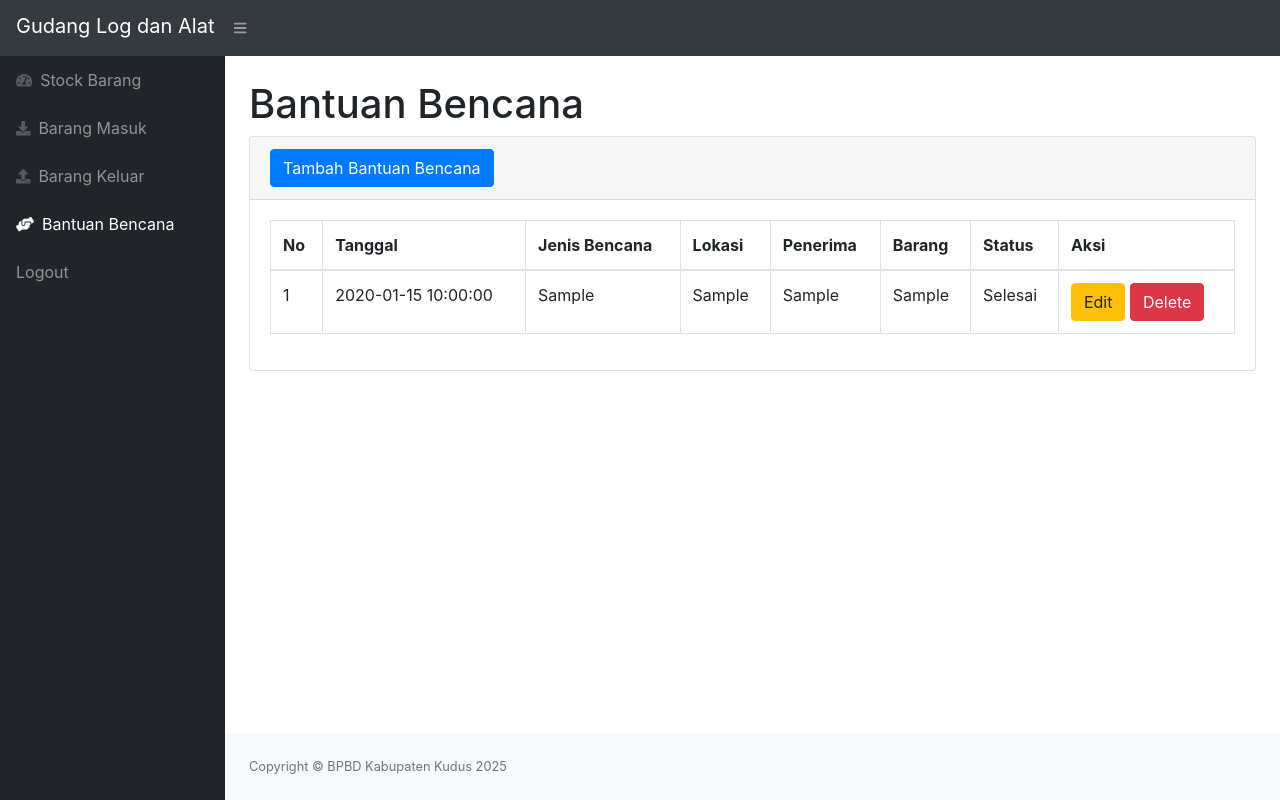
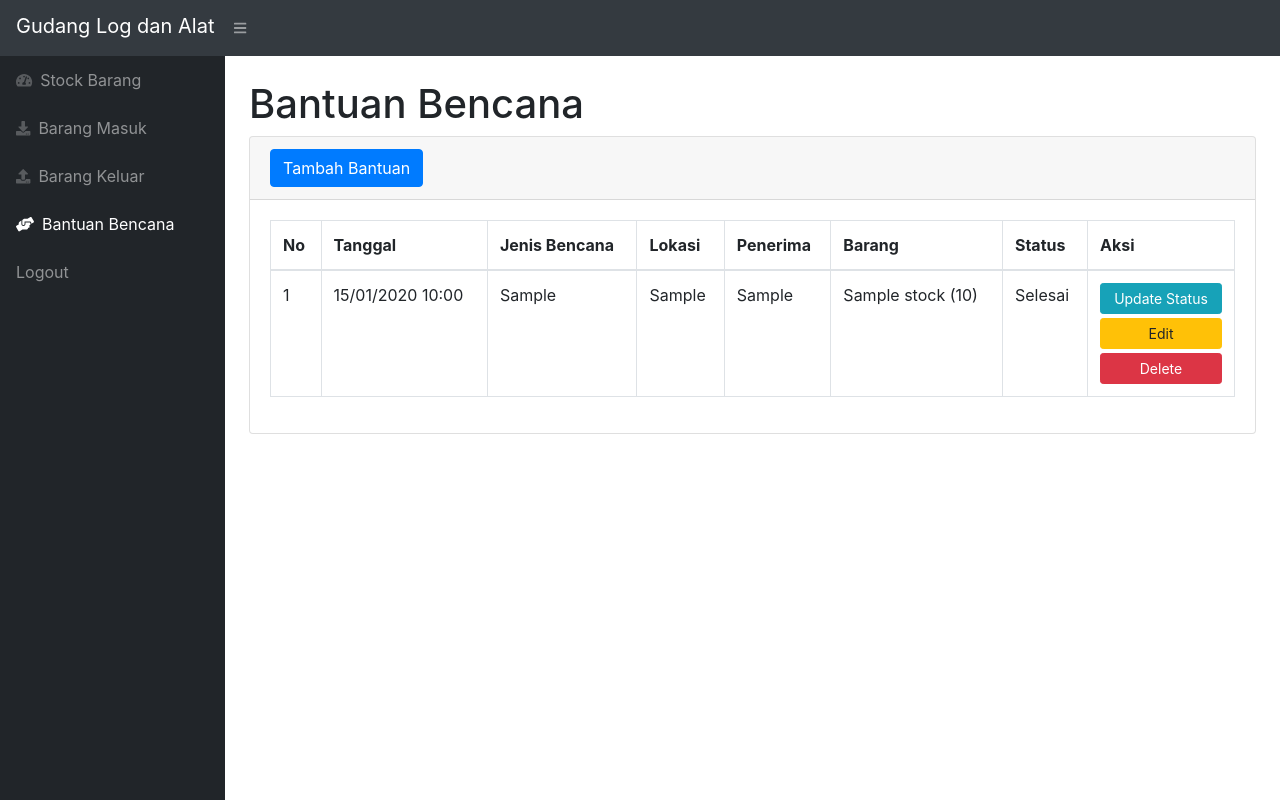
Before and after one commit to Jagasaki69/inventaris, a PHP site: page /bantuan.php in a window 1280 px wide. Run offline with PHP 8.4, Linux system fonts and the light colour scheme; the visitor is signed in with stand-in values (Sample User, id 1); tables that the repository leaves empty or names only in its code hold one stand-in row (values such as "Sample post"); some libraries are stand-ins or nearby versions.

Commit message:
bantuan, function

```diff
--- a/bantuan.php
+++ b/bantuan.php
@@ -1,6 +1,6 @@
 <?php
-session_start();
-require "function.php";
+require 'function.php';
+require 'cek.php';
 ?>
 
 <!DOCTYPE html>
@@ -15,6 +15,7 @@ require "function.php";
         <script src="https://cdnjs.cloudflare.com/ajax/libs/font-awesome/5.15.1/js/all.min.js"></script>
     </head>
     <body class="sb-nav-fixed">
+        <!-- Top Navigation -->
         <nav class="sb-topnav navbar navbar-expand navbar-dark bg-dark">
             <a class="navbar-brand" href="index.php">
                 Gudang Log dan Alat
@@ -24,6 +25,7 @@ require "function.php";
         </nav>
 
         <div id="layoutSidenav">
+            <!-- Side Navigation -->
             <div id="layoutSidenav_nav">
                 <nav class="sb-sidenav accordion sb-sidenav-dark" id="sidenavAccordion">
                     <div class="sb-sidenav-menu">
@@ -52,14 +54,15 @@ require "function.php";
                 </nav>
             </div>
 
+            <!-- Main Content -->
             <div id="layoutSidenav_content">
                 <main>
                     <div class="container-fluid">
                         <h1 class="mt-4">Bantuan Bencana</h1>
                         <div class="card mb-4">
                             <div class="card-header">
-                                <button type="button" class="btn btn-primary" data-toggle="modal" data-target="#tambahBantuan">
-                                    Tambah Bantuan Bencana
+                                <button type="button" class="btn btn-primary" data-toggle="modal" data-target="#modalTambahBantuan">
+                                    Tambah Bantuan
                                 </button>
                             </div>
                             <div class="card-body">
@@ -79,27 +82,71 @@ require "function.php";
                                         </thead>
                                         <tbody>
                                         <?php
-                                            $query = mysqli_query($conn, "SELECT * FROM bantuan_bencana ORDER BY tanggal DESC");
+                                            $query = mysqli_query($conn, "SELECT b.*,
+                                                GROUP_CONCAT(CONCAT(s.namabarang, ' (', d.jumlah, ')') SEPARATOR ', ') as detail_barang
+                                                FROM bantuan_bencana b
+                                                LEFT JOIN detail_bantuan d ON b.id_bantuan = d.id_bantuan
+                                                LEFT JOIN stock s ON d.id_barang = s.idbarang
+                                                GROUP BY b.id_bantuan
+                                                ORDER BY b.tanggal DESC");
                                             $no = 1;
                                             while($data = mysqli_fetch_array($query)){
                                         ?>
                                             <tr>
                                                 <td><?=$no++?></td>
-                                                <td><?=$data['tanggal']?></td>
+                                                <td><?=date('d/m/Y H:i', strtotime($data['tanggal']))?></td>
                                                 <td><?=$data['jenis_bencana']?></td>
                                                 <td><?=$data['lokasi_bencana']?></td>
                                                 <td><?=$data['penerima']?></td>
-                                                <td><?=$data['jenis_bantuan']?></td>
+                                                <td><?=$data['detail_barang']?></td>
                                                 <td><?=$data['status']?></td>
                                                 <td>
-                                                    <button type="button" class="btn btn-warning" data-toggle="modal" data-target="#edit<?=$data['id_bantuan']?>">
+                                                     <div class="d-flex flex-column">
+                                                    <button type="button" class="btn btn-info btn-sm mb-1" data-toggle="modal"
+                                                            data-target="#updateStatus<?=$data['id_bantuan']?>">
+                                                        Update Status
+                                                    </button>
+                                                    <button type="button" class="btn btn-warning btn-sm mb-1" data-toggle="modal"
+                                                            data-target="#edit<?=$data['id_bantuan']?>">
                                                         Edit
                                                     </button>
-                                                    <button type="button" class="btn btn-danger" data-toggle="modal" data-target="#delete<?=$data['id_bantuan']?>">
+                                                    <button type="button" class="btn btn-danger btn-sm" data-toggle="modal"
+                                                            data-target="#delete<?=$data['id_bantuan']?>">
                                                         Delete
                                                     </button>
+                                                </div>
                                                 </td>
                                             </tr>
+
+                                            <!-- Modal Update Status -->
+                                            <div class="modal fade" id="updateStatus<?=$data['id_bantuan']?>">
+                                                <div class="modal-dialog">
+                                                    <div class="modal-content">
+                                                        <div class="modal-header">
+                                                            <h4 class="modal-title">Update Status Bantuan</h4>
+                                                            <button type="button" class="close" data-dismiss="modal">&times;</button>
+                                                        </div>
+                                                        <form method="post">
+                                                            <div class="modal-body">
+                                                                <input type="hidden" name="id_bantuan" value="<?=$data['id_bantuan']?>">
+                                                                <div class="form-group">
+                                                                    <label>Status</label>
+                                                                    <select name="status" class="form-control" required>
+                                                                        <option value="Diproses" <?=$data['status']=='Diproses'?'selected':''?>>Diproses</option>
+                                                                        <option value="Dikirim" <?=$data['status']=='Dikirim'?'selected':''?>>Dikirim</option>
+                                                                        <option value="Diterima" <?=$data['status']=='Diterima'?'selected':''?>>Diterima</option>
+                                                                        <option value="Selesai" <?=$data['status']=='Selesai'?'selected':''?>>Selesai</option>
+                                                                    </select>
+                                                                </div>
+                                                            </div>
+                                                            <div class="modal-footer">
+                                                                <button type="button" class="btn btn-secondary" data-dismiss="modal">Close</button>
+                                                                <button type="submit" class="btn btn-primary" name="updateStatus">Update</button>
+                                                            </div>
+                                                        </form>
+                                                    </div>
+                                                </div>
+                                            </div>
                                         <?php
                                             }
                                         ?>
@@ -110,18 +157,11 @@ require "function.php";
                         </div>
                     </div>
                 </main>
-                <footer class="py-4 bg-light mt-auto">
-                    <div class="container-fluid">
-                        <div class="d-flex align-items-center justify-content-between small">
-                            <div class="text-muted">Copyright &copy; BPBD Kabupaten Kudus <?= date('Y') ?></div>
-                        </div>
-                    </div>
-                </footer>
             </div>
         </div>
 
-        <!-- Modal Tambah -->
-        <div class="modal fade" id="tambahBantuan">
+        <!-- Modal Tambah Bantuan -->
+        <div class="modal fade" id="modalTambahBantuan">
             <div class="modal-dialog">
                 <div class="modal-content">
                     <div class="modal-header">
@@ -136,20 +176,25 @@ require "function.php";
                             </div>
                             <div class="form-group">
                                 <label>Lokasi Bencana</label>
-                                <input type="text" name="lokasi_bencana" class="form-control" required>
+                                <textarea name="lokasi_bencana" class="form-control" required></textarea>
                             </div>
                             <div class="form-group">
                                 <label>Penerima</label>
                                 <input type="text" name="penerima" class="form-control" required>
                             </div>
+                            <div class="form-group">
+                                <label>Kontak Penerima</label>
+                                <input type="text" name="kontak_penerima" class="form-control" pattern="[0-9+\-\s]+" required>
+                            </div>
                             <div id="barang-container">
-                                <!-- Container untuk input barang dinamis -->
+                                <!-- Container untuk barang bantuan -->
                             </div>
-                            <button type="button" class="btn btn-success" onclick="tambahBarang()">
-                                Tambah Barang
+                            <button type="button" class="btn btn-success btn-sm" onclick="tambahBarang()">
+                                + Tambah Barang
                             </button>
                         </div>
                         <div class="modal-footer">
+                            <button type="button" class="btn btn-secondary" data-dismiss="modal">Close</button>
                             <button type="submit" class="btn btn-primary" name="addBantuan">Submit</button>
                         </div>
                     </form>
@@ -157,23 +202,21 @@ require "function.php";
             </div>
         </div>
 
-        <script src="https://code.jquery.com/jquery-3.5.1.slim.min.js"></script>
+        <!-- JavaScript Libraries -->
+        <script src="https://code.jquery.com/jquery-3.5.1.min.js"></script>
         <script src="https://cdn.jsdelivr.net/npm/bootstrap@4.5.3/dist/js/bootstrap.bundle.min.js"></script>
         <script src="js/scripts.js"></script>
         <script src="https://cdn.datatables.net/1.10.20/js/jquery.dataTables.min.js"></script>
         <script src="https://cdn.datatables.net/1.10.20/js/dataTables.bootstrap4.min.js"></script>
+
+        <!-- Custom JavaScript -->
         <script>
-            // Script untuk menambah input barang secara dinamis
-            let barangCount = 0;
             function tambahBarang() {
-                barangCount++;
                 const container = document.getElementById('barang-container');
                 const div = document.createElement('div');
+                div.className = 'form-row mb-2';
                 div.innerHTML = `
-                    <div class="form-row">
-                        <div class="col-md-6">
-                            <div class="form-group">
-                                <label>Barang ${barangCount}</label>
+                    <div class="col-md-5">
                         <select name="barang[]" class="form-control" required>
                             <option value="">Pilih Barang</option>
                             <?php
@@ -184,13 +227,11 @@ require "function.php";
                             ?>
                         </select>
                     </div>
+                    <div class="col-md-5">
+                        <input type="number" name="jumlah[]" class="form-control" placeholder="Jumlah" required>
                     </div>
-                        <div class="col-md-6">
-                            <div class="form-group">
-                                <label>Jumlah</label>
-                                <input type="number" name="jumlah[]" class="form-control" required>
-                            </div>
-                        </div>
+                    <div class="col-md-2">
+                        <button type="button" class="btn btn-danger btn-block" onclick="this.parentElement.parentElement.remove()">X</button>
                     </div>
                 `;
                 container.appendChild(div);
--- a/function.php
+++ b/function.php
@@ -261,4 +261,124 @@ if (isset($_POST['hapusbarangkeluar'])) {
         exit;
     }
 }
+
+
+// Fungsi tambah bantuan bencana
+if(isset($_POST['addBantuan'])){
+    $jenis = htmlspecialchars($_POST['jenis_bencana']);
+    $lokasi = htmlspecialchars($_POST['lokasi_bencana']);
+    $penerima = htmlspecialchars($_POST['penerima']);
+    $kontak = htmlspecialchars($_POST['kontak_penerima']);
+
+    // Insert data utama bantuan
+    $addtomain = mysqli_query($conn, "INSERT INTO bantuan_bencana (jenis_bencana, lokasi_bencana, penerima, kontak_penerima)
+                                     VALUES ('$jenis','$lokasi','$penerima','$kontak')");
+
+    if($addtomain){
+        $id_bantuan = mysqli_insert_id($conn);
+
+        // Insert detail barang bantuan
+        if(isset($_POST['barang']) && isset($_POST['jumlah'])){
+            $barang = $_POST['barang'];
+            $jumlah = $_POST['jumlah'];
+
+            $success = true;
+
+            for($i = 0; $i < count($barang); $i++){
+                if(!empty($barang[$i]) && !empty($jumlah[$i])){
+                    // Cek stok tersedia
+                    $cekstok = mysqli_query($conn, "SELECT stock FROM stock WHERE idbarang='$barang[$i]'");
+                    $stokdata = mysqli_fetch_array($cekstok);
+
+                    if($stokdata['stock'] >= $jumlah[$i]){
+                        // Insert detail bantuan
+                        $addtodetail = mysqli_query($conn, "INSERT INTO detail_bantuan (id_bantuan, id_barang, jumlah)
+                                                          VALUES ('$id_bantuan','$barang[$i]','$jumlah[$i]')");
+
+                        // Update stok
+                        $updatestock = mysqli_query($conn, "UPDATE stock SET stock = stock - $jumlah[$i]
+                                                          WHERE idbarang = '$barang[$i]'");
+
+                        if(!$addtodetail || !$updatestock){
+                            $success = false;
+                            break;
+                        }
+                    } else {
+                        echo "<script>
+                            alert('Stok barang tidak mencukupi!');
+                            window.location.href='bantuan.php';
+                        </script>";
+                        return;
+                    }
+                }
+            }
+
+            if($success){
+                echo "<script>
+                    alert('Bantuan berhasil ditambahkan');
+                    window.location.href='bantuan.php';
+                </script>";
+            } else {
+                echo "<script>
+                    alert('Gagal menambahkan detail bantuan');
+                    window.location.href='bantuan.php';
+                </script>";
+            }
+        }
+    } else {
+        echo "<script>
+            alert('Gagal menambahkan bantuan');
+            window.location.href='bantuan.php';
+        </script>";
+    }
+}
+
+// Fungsi update status bantuan
+if(isset($_POST['updateStatus'])){
+    $id_bantuan = $_POST['id_bantuan'];
+    $status = $_POST['status'];
+
+    $updateStatus = mysqli_query($conn, "UPDATE bantuan_bencana SET status='$status' WHERE id_bantuan='$id_bantuan'");
+
+    if($updateStatus){
+        echo "<script>
+            alert('Status bantuan berhasil diupdate');
+            window.location.href='bantuan.php';
+        </script>";
+    } else {
+        echo "<script>
+            alert('Gagal mengupdate status');
+            window.location.href='bantuan.php';
+        </script>";
+    }
+}
+
+// Fungsi hapus bantuan
+if(isset($_POST['deleteBantuan'])){
+    $id_bantuan = $_POST['id_bantuan'];
+
+    // Kembalikan stok barang
+    $getDetail = mysqli_query($conn, "SELECT id_barang, jumlah FROM detail_bantuan WHERE id_bantuan='$id_bantuan'");
+    while($d = mysqli_fetch_array($getDetail)){
+        mysqli_query($conn, "UPDATE stock SET stock = stock + {$d['jumlah']} WHERE idbarang = '{$d['id_barang']}'");
+    }
+
+    // Hapus detail bantuan
+    mysqli_query($conn, "DELETE FROM detail_bantuan WHERE id_bantuan='$id_bantuan'");
+
+    // Hapus bantuan
+    $delete = mysqli_query($conn, "DELETE FROM bantuan_bencana WHERE id_bantuan='$id_bantuan'");
+
+    if($delete){
+        echo "<script>
+            alert('Bantuan berhasil dihapus');
+            window.location.href='bantuan.php';
+        </script>";
+    } else {
+        echo "<script>
+            alert('Gagal menghapus bantuan');
+            window.location.href='bantuan.php';
+        </script>";
+    }
+}
 ?>
```
Lines whose indentation alone changed are shown as unchanged.
